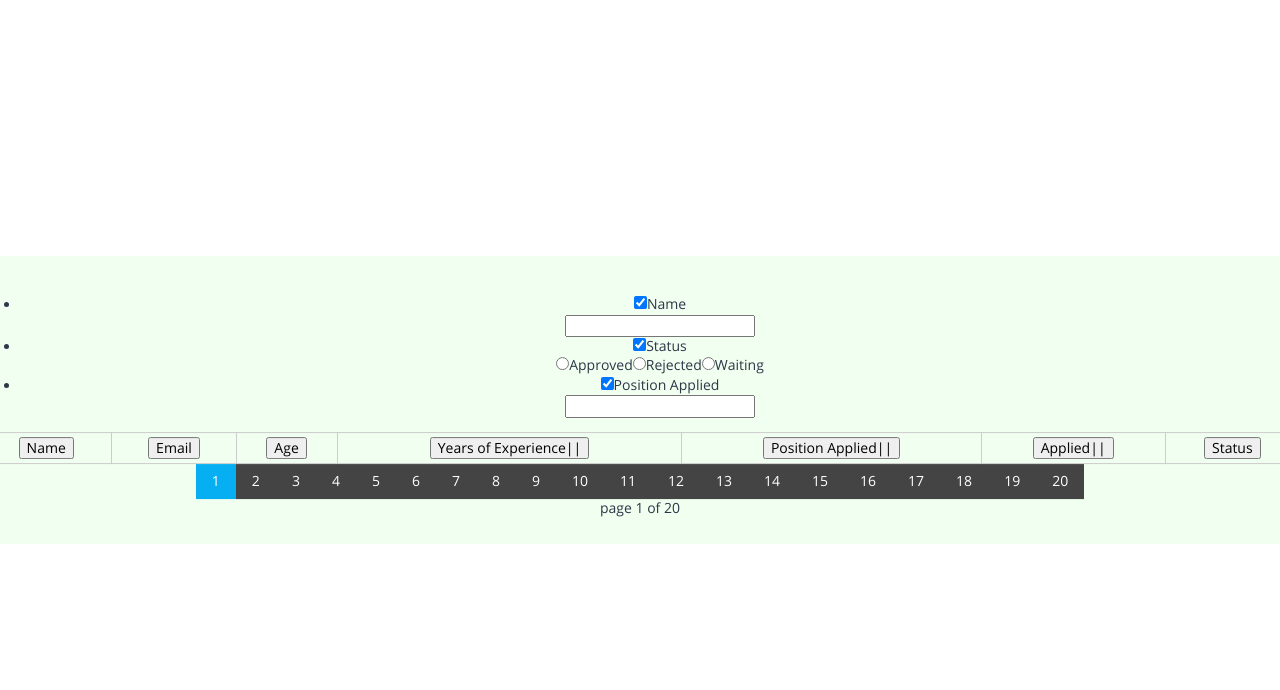
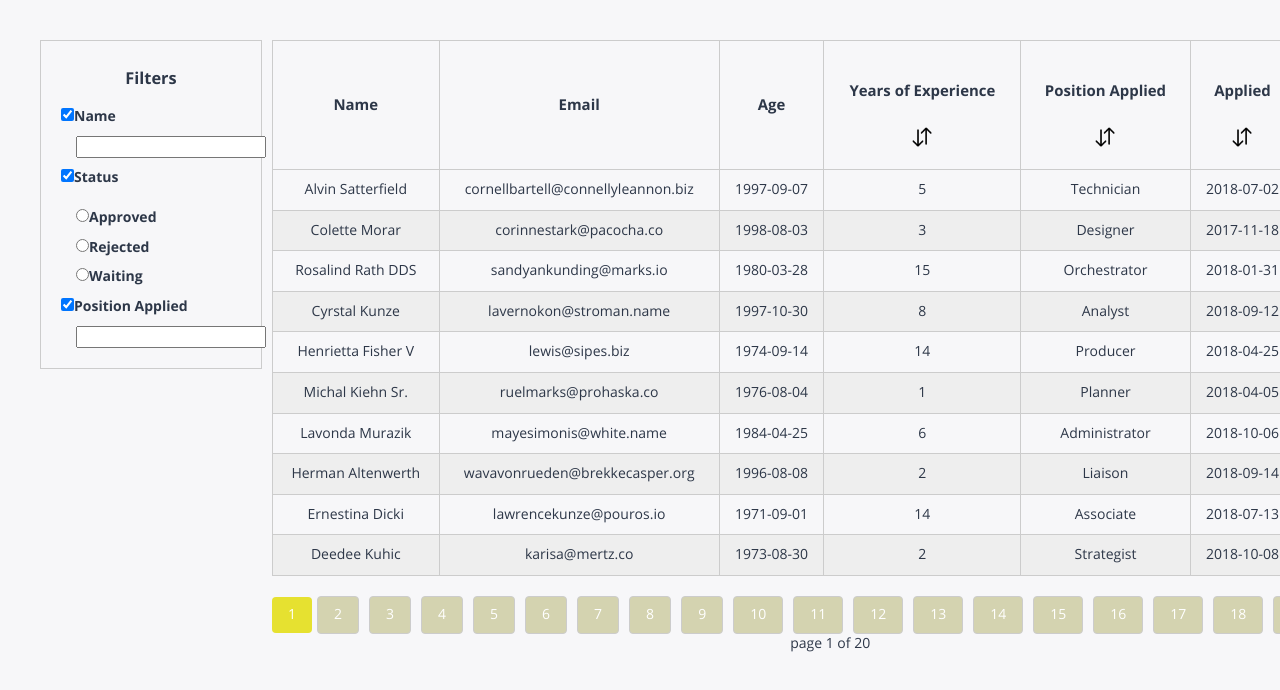
Before and after one commit to Jasmin2895/personio-assignment, a React (Create React App) app: page / in a window 1280 px wide. Shown: the top 690 px of the page. Built offline with nearby package versions, Linux system fonts and the light colour scheme.

Commit message:
filter value fixed

```diff
--- a/src/components/CandidateTable.js
+++ b/src/components/CandidateTable.js
@@ -6,6 +6,7 @@ import { paginate } from '../utils';
 import { useHistory, useLocation } from 'react-router-dom';
 import _ from 'lodash';
 import queryString from 'query-string';
+import sortingImage from '../assets/sorting.png';
 
 const SortingColumns = [
     'Position Applied',
@@ -13,7 +14,7 @@ const SortingColumns = [
     'Applied',
 ];
 
-const SortingKeysMapping = [
+const sortingKeysMapping = [
     { key: 'position_applied', label: 'Position Applied', sortBy: 0 },
     {
         key: 'year_of_experience',
@@ -26,55 +27,47 @@ const SortingKeysMapping = [
 const CandidateTable = ({ candidateData }) => {
     const history = useHistory();
     const location = useLocation();
-    const headers = HEADERS;
-    const [currentPage, setCurrentPage] = useState(1);
-    const [currentPageData, setCurrentPageData] = useState([]);
-    const [totalCount, setTotalCount] = useState(
-        candidateData.length,
-    );
-    const [sortingOptions, sortKeysMapping] = useState(
-        SortingKeysMapping,
-    );
-    const [selectedFilter, setSelectedFilter] = useState('');
+    const totalCount = candidateData.length;
+    const [pageNumber, setPageNumber] = useState(1); //page counter
+    const [currentPageData, setCurrentPageData] = useState([]); // current page wise data
     const [nameFilter, setNameFilter] = useState('');
     const [statusFilter, setStatusFilter] = useState('');
     const [postionFilter, setPositionFilter] = useState('');
     const pageSize = 10;
 
+    // load the page 1 initially
+    useEffect(() => {
+        getPageData();
+    }, []);
+
     const handlePageChange = (page) => {
-        setCurrentPage(page);
+        setPageNumber(page);
         getPageData();
     };
 
     const getPageData = () => {
         const paginationData = paginate(
             candidateData,
-            currentPage,
+            pageNumber,
             pageSize,
         );
         setCurrentPageData(paginationData);
-        setTotalCount(totalCount);
+        // setTotalCount(totalCount);
         return {
             totalCount: candidateData.length,
             data: paginationData,
         };
     };
 
-    const handleSortByColumn = (columnHeading) => {
-        if (columnHeading.indexOf('||') > -1) {
-            console.log('data', currentPageData);
-            let selectedHeader = columnHeading.split('||')[0];
-            let resultData = _.find(sortingOptions, function (o) {
+    const handleSortByColumn = (selectedHeader) => {
+        let resultData = _.find(sortingKeysMapping, function (o) {
             if (o.label === selectedHeader) {
                 o.sortBy = !o.sortBy;
             }
             return o.label === selectedHeader;
         });
 
-            // console.log('resultData', resultData);
         let sortByData = resultData.sortBy ? 'asc' : 'desc';
-            // console.log('sortByData', sortByData);
-
         setCurrentPageData(
             _.orderBy(
                 currentPageData,
@@ -82,7 +75,6 @@ const CandidateTable = ({ candidateData }) => {
                 [sortByData],
             ),
         );
-        }
     };
 
     const onFilterSlection = (event) => {
@@ -91,7 +83,7 @@ const CandidateTable = ({ candidateData }) => {
         //     event.target.value,
         //     event.target.checked,
         // );
-        setSelectedFilter(event.target.value);
+        // setSelectedFilter(event.target.value);
     };
 
     const onStatusFilterChanged = (selectedStatus) => {
@@ -123,10 +115,18 @@ const CandidateTable = ({ candidateData }) => {
 
         let regexVar = new RegExp(name, 'gi');
         let newData = _.filter(currentPageData, (obj) => {
-            console.log('obj', obj.name.match(regexVar));
-            return obj.name.match(regexVar);
+            // console.log('obj', obj.name.match(regexVar));
+            if (obj.name.match(regexVar)) return true;
         });
-        console.log('newData', newData);
+        // console.log('newData', newData);
+        // test with find function
+
+        // let testData = _.every(currentPageData, [
+        //     'name',
+        //     name.match(regexVar).length > 0,
+        // ]);
+
+        // console.log('testData', testData);
         setCurrentPageData(newData);
 
         // _.filter(currentPageData, (obj) => nameValue.test(obj.name));
@@ -134,29 +134,24 @@ const CandidateTable = ({ candidateData }) => {
     };
 
     const onPositionAppliedChangeValue = (position) => {
-        console.log('position', position);
+        // console.log('position', position);
 
         let regexVar = new RegExp(position, 'gi');
         let newData = _.filter(currentPageData, (obj) => {
-            console.log('obj', obj.position_applied.match(regexVar));
-            return obj.name.match(regexVar);
+            // console.log('obj', obj.position_applied.match(regexVar));
+            if (obj.position_applied.match(regexVar)) return true;
         });
 
         setCurrentPageData(newData);
-        console.log('newData', newData);
+        // console.log('newData', newData);
 
         setPositionFilter(position);
     };
 
     useEffect(() => {
-        console.log(
-            'changes done!!!!!',
-            queryString.parse(location.search),
-        );
-
         function updateUrl() {
             const query = queryString.parse(location.search);
-            console.log('query', query);
+            // console.log('query', query);
             const modifiedQuery = {
                 ...query,
                 name: nameFilter !== '' ? nameFilter : query.name,
@@ -167,7 +162,7 @@ const CandidateTable = ({ candidateData }) => {
                 status:
                     statusFilter !== '' ? statusFilter : query.status,
             };
-            console.log('modifiedQuery', modifiedQuery);
+            // console.log('modifiedQuery', modifiedQuery);
             history.replace({
                 pathname: location.pathname,
                 search: queryString.stringify(modifiedQuery),
@@ -178,32 +173,42 @@ const CandidateTable = ({ candidateData }) => {
     }, [nameFilter, statusFilter, postionFilter]);
 
     return (
-        <main className="main-container">
+        <div className="table-container">
             <Filter
-                onSelection={onFilterSlection}
                 onStatusChanged={onStatusFilterChanged}
                 onNameInputChange={onNameFilterChangeValue}
                 onPositionApplied={onPositionAppliedChangeValue}
             />
+            <div>
                 <table>
                     <thead>
                         <tr>
-                        {headers.map((header) => {
+                            {HEADERS.map((header) => {
                                 let tempStr = header;
-                            if (SortingColumns.indexOf(header) > -1) {
-                                tempStr = tempStr + '||';
-                            }
+                                // if (SortingColumns.indexOf(header) > -1) {
+                                //     tempStr = tempStr + '||';
+                                // }
                                 return (
                                     <th>
-                                    <button
+                                        <h5>{tempStr}</h5>
+                                        {SortingColumns.indexOf(
+                                            header,
+                                        ) > -1 ? (
+                                            <div>
+                                                <img
+                                                    className="sorting-columns"
+                                                    src={sortingImage}
+                                                    alt="sorting"
                                                     onClick={() =>
                                                         handleSortByColumn(
                                                             tempStr,
                                                         )
                                                     }
-                                    >
-                                        {tempStr}
-                                    </button>
+                                                />
+                                            </div>
+                                        ) : (
+                                            ''
+                                        )}
                                     </th>
                                 );
                             })}
@@ -215,7 +220,9 @@ const CandidateTable = ({ candidateData }) => {
                                 <td>{candidate.name}</td>
                                 <td>{candidate.email}</td>
                                 <td>{candidate.birth_date}</td>
-                            <td>{candidate.year_of_experience}</td>
+                                <td>
+                                    {candidate.year_of_experience}
+                                </td>
                                 <td>{candidate.position_applied}</td>
                                 <td>{candidate.application_date}</td>
                                 <td>{candidate.status}</td>
@@ -226,11 +233,12 @@ const CandidateTable = ({ candidateData }) => {
                 <Pagination
                     itemsCount={totalCount}
                     pageSize={pageSize}
-                currentPage={currentPage}
+                    currentPage={pageNumber}
                     onPageChange={handlePageChange}
                 />
-            page {currentPage} of {totalCount / pageSize}
-        </main>
+                page {pageNumber} of {totalCount / pageSize}
+            </div>
+        </div>
     );
 };
 
--- a/src/components/Checkbox.js
+++ b/src/components/Checkbox.js
@@ -1,7 +1,7 @@
 import React, { useState } from 'react';
 
 const Checkbox = ({ onChange, isChecked, ...checkboxProps }) => {
-    console.log('Checkbox!!!!!!', isChecked);
+    // console.log('Checkbox!!!!!!', isChecked);
     const [isFilterChecked, setIsChecked] = useState(isChecked);
 
     const changeHandler = (event) => {
--- a/src/components/Filter.js
+++ b/src/components/Filter.js
@@ -2,10 +2,10 @@ import React, { useEffect, useState } from 'react';
 import Checkbox from './Checkbox';
 import { useLocation, useHistory } from 'react-router-dom';
 import queryString from 'query-string';
-import { set } from 'lodash';
+
+const applicationStatus = ['Approved', 'Rejected', 'Waiting'];
 
 const Filter = ({
-    onSelection,
     onNameInputChange,
     onStatusChanged,
     onPositionApplied,
@@ -31,8 +31,6 @@ const Filter = ({
     const [positionFilterValue, setPositionFilterValue] = useState(
         query.position_applied,
     );
-    // const [nameInput, setNameInput] = useState('');
-    // const [positionApplied, setPositionApplied] = useState('');
     const [statusOption, setStatusOption] = useState(query.status);
 
     useEffect(() => {
@@ -53,11 +51,6 @@ const Filter = ({
                 query.position_applied = positionFilterValue;
             }
 
-            // } else if (!isStatusFilter) {
-            //     query.status = '';
-            // } else if (!isPositionFilterSet) {
-            //     query.position_applied = '';
-            // }
             history.replace({
                 pathname: location.pathname,
                 search: queryString.stringify(query),
@@ -69,10 +62,7 @@ const Filter = ({
 
     const handleFilterChange = (event) => {
         let currentValue = event.target.value;
-        console.log(
-            'handleFilterChange !!!!!!!!!!!',
-            event.target.checked,
-        );
+
         if (currentValue === 'name') {
             setNameFilter(event.target.checked);
         } else if (currentValue === 'status') {
@@ -80,8 +70,6 @@ const Filter = ({
         } else if (currentValue === 'position_applied') {
             setPositionFilter(event.target.checked);
         }
-
-        onSelection && onSelection(event);
     };
     const onInputChnage = (event) => {
         console.log('input', event.target.value, event.target.name);
@@ -103,11 +91,11 @@ const Filter = ({
         setStatusOption(event.target.name);
         onStatusChanged && onStatusChanged(event.target.name);
     };
+
     return (
-        <div>
-            <ul>
-                <li>
-                    <div>
+        <div className="table-filters">
+            <h3>Filters</h3>
+            <div className="filter-item">
                 <label>
                     <Checkbox
                         name="filter"
@@ -118,7 +106,7 @@ const Filter = ({
                     Name
                 </label>
                 {isNameFilterSet ? (
-                            <div>
+                    <div className="filter-item-value">
                         <input
                             type="text"
                             name="nameInput"
@@ -130,9 +118,8 @@ const Filter = ({
                     ''
                 )}
             </div>
-                </li>
-                <li>
-                    <div>
+
+            <div className="filter-item">
                 <label>
                     <Checkbox
                         name="filter"
@@ -142,63 +129,38 @@ const Filter = ({
                     />
                     Status
                 </label>
-                        <div>
+                <div className="filter-item-value">
                     {' '}
                     {isStatusFilter ? (
                         <div>
+                            {applicationStatus.map((status) => {
+                                return (
+                                    <div className="filter-status">
                                         <label>
                                             <input
                                                 type="radio"
-                                            name="Approved"
+                                                name={status}
                                                 checked={
                                                     statusOption ===
-                                                'Approved'
+                                                    status
                                                 }
                                                 onChange={
                                                     handleStatusChange
                                                 }
                                             ></input>
-                                        Approved
+                                            {status}
                                         </label>
-
-                                    <label>
-                                        <input
-                                            type="radio"
-                                            name="Rejected"
-                                            checked={
-                                                statusOption ===
-                                                'Rejected'
-                                            }
-                                            onChange={
-                                                handleStatusChange
-                                            }
-                                        ></input>
-                                        Rejected
-                                    </label>
-
-                                    <label>
-                                        <input
-                                            type="radio"
-                                            name="Waiting"
-                                            checked={
-                                                statusOption ===
-                                                'Waiting'
-                                            }
-                                            onChange={
-                                                handleStatusChange
-                                            }
-                                        ></input>
-                                        Waiting
-                                    </label>
+                                    </div>
+                                );
+                            })}
                         </div>
                     ) : (
                         ''
                     )}
                 </div>
             </div>
-                </li>
-                <li>
-                    <div>
+
+            <div className="filter-item">
                 <label>
                     <Checkbox
                         name="filter"
@@ -208,8 +170,7 @@ const Filter = ({
                     />
                     Position Applied
                 </label>
-                    </div>
-                    <div>
+                <div className="filter-item-value">
                     {isPositionFilterSet ? (
                         <div>
                             <input
@@ -223,8 +184,7 @@ const Filter = ({
                         ''
                     )}
                 </div>
-                </li>
-            </ul>
+            </div>
         </div>
     );
 };
--- a/src/modules/Main/index.js
+++ b/src/modules/Main/index.js
@@ -1,30 +1,25 @@
 import React, { useState, useEffect } from 'react';
-import { useHistory } from 'react-router-dom';
+// import { useHistory } from 'react-router-dom';
 import { CandidateTable } from './../../components';
 import { getCandidates } from '../../apis';
 import { dummyResponse } from '../../constants';
 
+import './index.scss';
+
+// at the end implement react fallback loader
 const Main = () => {
-    const history = useHistory();
     const [tableData, setTableData] = useState([]);
     const [candidateData, hasCandidateData] = useState(false);
     useEffect(() => {
         const fetchCandidateData = async () => {
-            // const { data } = await getCandidates();
-            // if (!data) {
-            //     console.log('print here');
-            //     history.push('/error');
-            //     // in case of error redirect to error page
-            // }
-            console.log('dummyData', dummyResponse.data);
             setTableData(dummyResponse.data);
             hasCandidateData(true);
         };
-
         fetchCandidateData();
     }, []);
     return (
         <main className="main-container">
+            <div className="candidate-table">
                 {candidateData ? (
                     <CandidateTable
                         candidateData={tableData}
@@ -32,6 +27,7 @@ const Main = () => {
                 ) : (
                     <div>No Data</div>
                 )}
+            </div>
         </main>
     );
 };
--- a/src/modules/Main/index.scss
+++ b/src/modules/Main/index.scss
@@ -0,0 +1,3 @@
+.candidate-table {
+    padding: 40px;
+}
--- a/src/scss/base/container.scss
+++ b/src/scss/base/container.scss
@@ -15,4 +15,7 @@
     padding: 20px;
     text-align: center;
     width: 100%;
+    padding: 20px;
+    height: 100vh;
+    overflow-y: scroll;
 }
--- a/src/scss/components/filter.scss
+++ b/src/scss/components/filter.scss
@@ -0,0 +1,32 @@
+@import '../variables/';
+
+.table-filters {
+    border: 1px solid $input-border-grey;
+    width: 200px;
+    padding: 10px;
+    width: 200px;
+    font-size: 14px;
+    font-weight: 600;
+    margin-right: 10px;
+    height: fit-content;
+}
+
+.filter-item {
+    text-align: initial;
+    margin: 10px 0;
+    label {
+        span {
+            margin-left: 10px;
+        }
+    }
+    &-value {
+        margin-left: 25px;
+        margin-top: 10px;
+    }
+}
+
+.filter-status {
+    display: table-caption;
+    width: 200px;
+    margin-top: 10px;
+}
--- a/src/scss/components/index.scss
+++ b/src/scss/components/index.scss
@@ -1,2 +1,3 @@
 @import './table.scss';
 @import './pagination.scss';
+@import './filter.scss';
--- a/src/scss/components/pagination.scss
+++ b/src/scss/components/pagination.scss
@@ -4,6 +4,7 @@
     display: flex;
     justify-content: center;
     align-items: center;
+    margin-top: 20px;
 }
 
 .pagination div {
@@ -14,6 +15,7 @@
     text-decoration: none;
     transition: background-color 0.3s;
     cursor: pointer;
+    border-radius: 4px;
 }
 
 /* Style the active/current link */
@@ -25,3 +27,8 @@
 .pagination div:not(.active) {
     background-color: $pagination-mouse-over;
 }
+
+.page-item {
+    border: 1px solid $input-border-grey;
+    margin: 0 5px;
+}
--- a/src/scss/components/table.scss
+++ b/src/scss/components/table.scss
@@ -7,8 +7,17 @@ table {
 table th,
 table td {
     text-align: center;
-    padding: 0.25rem;
     border: 1px solid $input-border-grey;
+}
+th {
+    padding: 15px;
+    font-size: 18px;
+    font-weight: 600;
+}
+
+td {
+    padding: 10px;
+    font-size: 14px;
 }
 
 table tr:nth-child(even) {
@@ -18,3 +27,13 @@ table tr:nth-child(even) {
 .pagination li:hover {
     cursor: pointer;
 }
+
+.sorting-columns {
+    width: 20px;
+    height: 20px;
+    cursor: pointer;
+}
+
+.table-container {
+    display: flex;
+}
--- a/src/scss/variables/colors.scss
+++ b/src/scss/variables/colors.scss
@@ -2,10 +2,10 @@ $black: #000;
 $white: #fff;
 
 // grey colour shades
-$container-grey: #f0fff0;
+$container-grey: #f7f7f9;
 $text-grey: #2d3748;
 $input-border-grey: #ccc;
 $table-row-grey: #eee;
 
-$pagination-active: #05aff1;
-$pagination-mouse-over: #444444;
+$pagination-active: #e6e130;
+$pagination-mouse-over: #d4d3b0;
```
Also changed, not shown: src/assets/sorting.png (added). Lines whose indentation alone changed are shown as unchanged.
